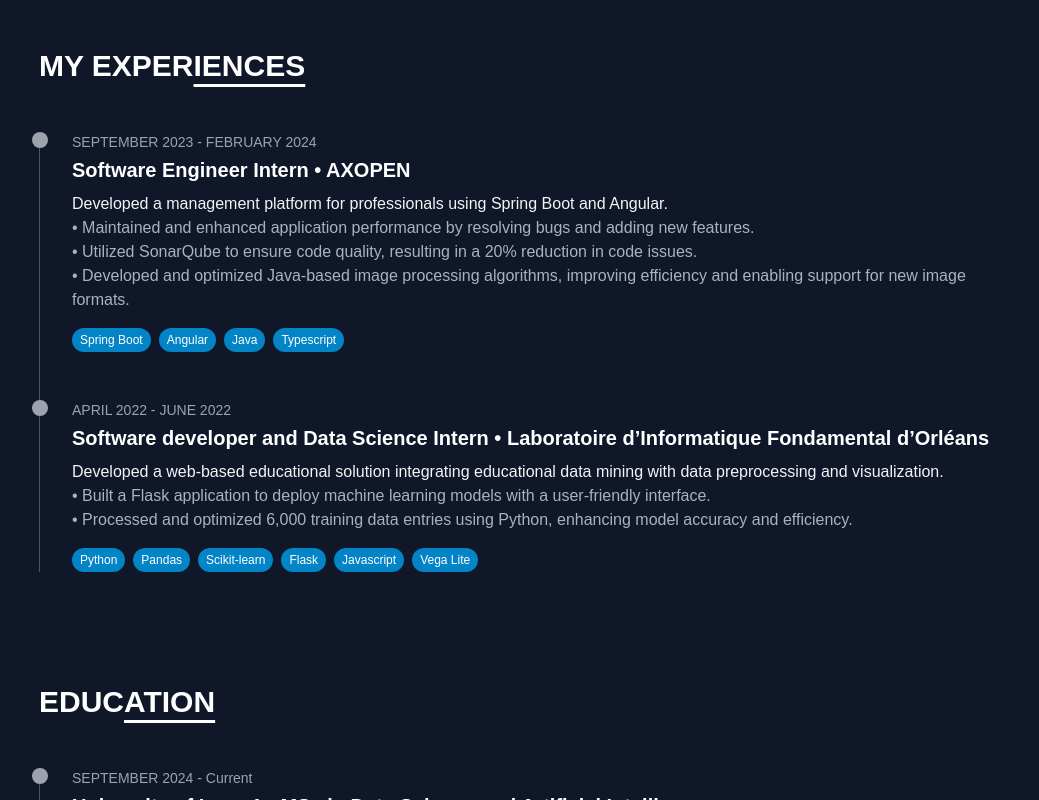
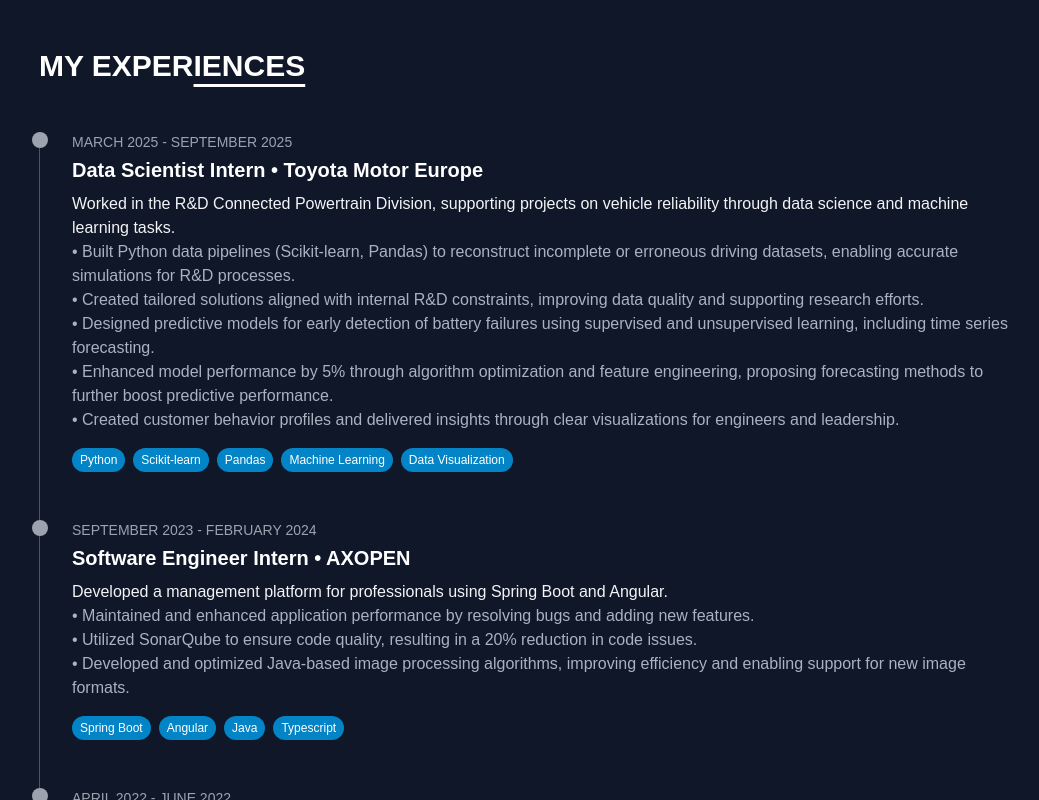
Before and after one commit to Mxtsxw/Portfolio, a Next.js app: page / in a window 1280 px wide. Shown: the part 600-1400 px from the top of the page, without its empty margins (113-1152 px from the left). Built offline with nearby package versions, Linux system fonts and the light colour scheme.

Commit message:
Update professional experience and career prospect

```diff
--- a/app/_components/Experiences.tsx
+++ b/app/_components/Experiences.tsx
@@ -8,7 +8,45 @@
 
       {/* Experience Timeline */}
       <div className="relative border-l border-gray-600">
+
         {/* Experience Item 1 */}
+        <div className="mb-12 ml-8 relative">
+          <div className="absolute -left-10 w-4 h-4 bg-gray-400 rounded-full"></div>
+          <p className="text-gray-400 text-sm mb-1">MARCH 2025 - SEPTEMBER 2025</p>
+          <h3 className="text-xl font-semibold text-white">
+            Data Scientist Intern &bull; Toyota Motor Europe
+          </h3>
+          <p className="text-gray-100 mt-2">
+            Worked in the R&D Connected Powertrain Division, supporting projects on vehicle reliability through data science and machine learning tasks.
+          </p>
+          <p>&bull; Built Python data pipelines (Scikit-learn, Pandas) to reconstruct incomplete or erroneous driving datasets, enabling accurate simulations for R&D processes.</p>
+          <p>&bull; Created tailored solutions aligned with internal R&D constraints, improving data quality and supporting research efforts.</p>
+          <p>&bull; Designed predictive models for early detection of battery failures using supervised and unsupervised learning, including time series forecasting.</p>
+          <p>&bull; Enhanced model performance by 5% through algorithm optimization and feature engineering, proposing forecasting methods to further boost predictive performance.</p>
+          <p>&bull; Created customer behavior profiles and delivered insights through clear visualizations for engineers and leadership.</p>
+
+          {/* Tech Stack Badges */}
+          <div className="flex gap-2 mt-4">
+            <span className="px-2 py-1 bg-sky-600 text-white rounded-full text-xs">
+              Python
+            </span>
+            <span className="px-2 py-1 bg-sky-600 text-white rounded-full text-xs">
+              Scikit-learn
+            </span>
+            <span className="px-2 py-1 bg-sky-600 text-white rounded-full text-xs">
+              Pandas
+            </span>
+            <span className="px-2 py-1 bg-sky-600 text-white rounded-full text-xs">
+              Machine Learning
+            </span>
+            <span className="px-2 py-1 bg-sky-600 text-white rounded-full text-xs">
+              Data Visualization
+            </span>
+          </div>
+        </div>
+
+
+        {/* Experience Item 2 */}
         <div className="mb-12 ml-8 relative">
           <div className="absolute -left-10 w-4 h-4 bg-gray-400 rounded-full"></div>
           <p className="text-gray-400 text-sm mb-1">SEPTEMBER 2023 - FEBRUARY 2024</p>
@@ -43,7 +81,7 @@
           </div>
         </div>
 
-        {/* Experience Item 2 */}
+        {/* Experience Item 3 */}
         <div className="mb-12 ml-8 relative">
           <div className="absolute -left-10 w-4 h-4 bg-gray-400 rounded-full"></div>
           <p className="text-gray-400 text-sm mb-1">APRIL 2022 - JUNE 2022</p>
@@ -82,7 +120,5 @@
         </div>
       </div>
     </section>
-
-
   );
 }
--- a/app/_components/ProfessionalProspect.tsx
+++ b/app/_components/ProfessionalProspect.tsx
@@ -2,7 +2,7 @@
 export default function ProfessionalProspect() {
 
   return (
-    <div className="bg-gray-900 text-gray-300 flex flex-col items-center justify-center tmp">
+    <div className="bg-gray-900 text-gray-300 flex flex-col items-center justify-center tmp mb-16">
       {/* Content Div */}
       {(
         <div className="mt-8 bg-gray-800 rounded-lg p-6 w-full max-w-3xl shadow-lg">
@@ -14,7 +14,7 @@
           {/* Animated Text */}
           <p className="text-gray-300 leading-relaxed">
             My long-term vision is to become an expert leader in <span className="text-sky-400  font-medium">Artificial Intelligence</span>, crafting AI-driven solutions that address challenges across industries.
-            I am especially passionate about the transformative potential of AI in <span className="text-sky-400  font-medium">healthcare</span>, from personalized treatment planning to early diagnosis, aiming to improve patient outcomes.
+            I am especially passionate about the transformative potential of AI in <span className="text-sky-400  font-medium">Biomedical Engineering</span> and <span className="text-sky-400  font-medium">Healthcare</span>, from personalized treatment planning to early diagnosis, aiming to improve patient outcomes.
           </p>
           <br />
           <p className="text-gray-300 leading-relaxed">
@@ -24,6 +24,7 @@
           <br />
           <p className="text-gray-300 leading-relaxed">
             I am driven by a deep curiosity and a desire to continuously <span>learn</span> and <span>grow</span>. Gaining hands-on experience and insights from diverse challenges excites me, as each step builds a stronger foundation for my future ambitions.
+            Gaining hands-on experience in areas like <span className="text-sky-400 font-medium">Computer Vision</span> and <span className="text-sky-400 font-medium">NLP</span> excites me, as each challenge builds a stronger foundation for my future ambitions.
             My ultimate goal is to channel this knowledge into establishing my own ventures.
             I believe that every story is built on meaningful experiences, and I am eager to embrace each opportunity that helps me write mine with purpose, creativity, and resilience.
           </p>
```
